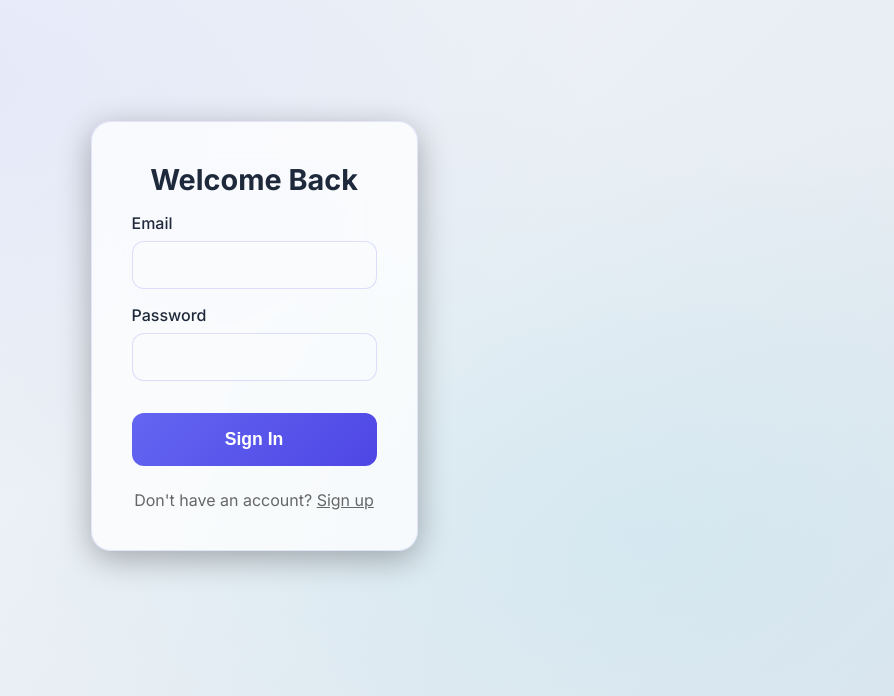
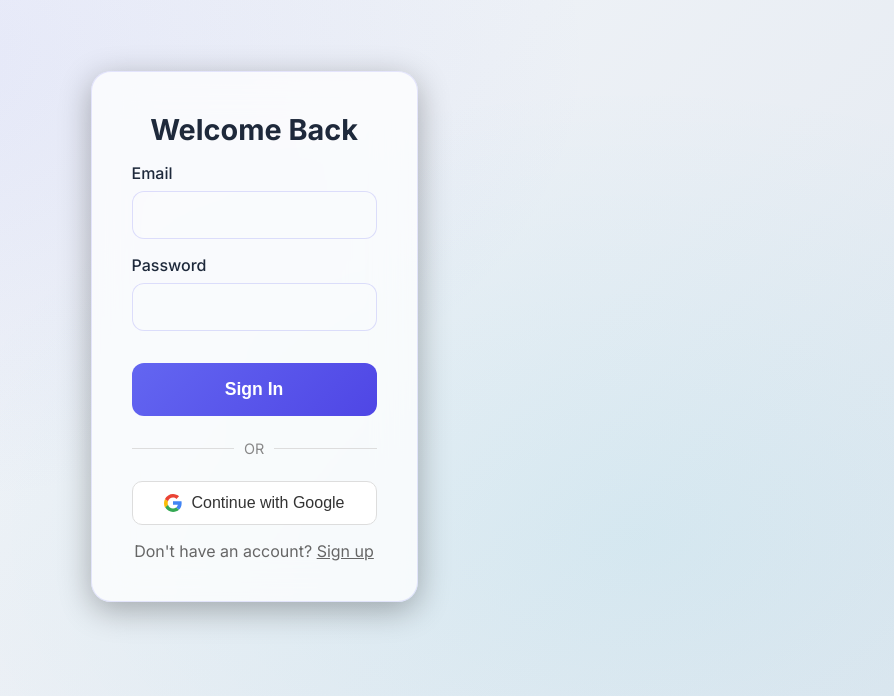
Before and after one commit to dhanush-raja-a/ai-interviewer, a Next.js app: page /login in a window 1280 px wide. Shown: the part 104-800 px from the top of the page, without its empty margins (386-1280 px from the left). Built offline with nearby package versions, Linux system fonts and the light colour scheme.

Commit message:
make ready for deployment

```diff
--- a/app/api/auth/[...nextauth]/route.ts
+++ b/app/api/auth/[...nextauth]/route.ts
@@ -1,11 +1,17 @@
 import NextAuth, { NextAuthOptions } from "next-auth";
 import CredentialsProvider from "next-auth/providers/credentials";
+import GoogleProvider from "next-auth/providers/google";
 import bcrypt from "bcrypt";
 import pool from "@/lib/db";
 import { RowDataPacket } from "mysql2";
+import { v4 as uuidv4 } from 'uuid';
 
 export const authOptions: NextAuthOptions = {
   providers: [
+    GoogleProvider({
+      clientId: process.env.GOOGLE_CLIENT_ID || "",
+      clientSecret: process.env.GOOGLE_CLIENT_SECRET || "",
+    }),
     CredentialsProvider({
       name: "Credentials",
       credentials: {
@@ -47,9 +53,34 @@ export const authOptions: NextAuthOptions = {
   },
   secret: process.env.NEXTAUTH_SECRET || "supersecretkey9999",
   callbacks: {
-    async jwt({ token, user }) {
+    async signIn({ user, account, profile }) {
+      if (account?.provider === "google") {
+        if (!user.email) return false;
+        const [existingUsers] = await pool.execute<RowDataPacket[]>(
+          "SELECT * FROM users WHERE email = ?",
+          [user.email]
+        );
+
+        if (existingUsers.length === 0) {
+          const id = uuidv4();
+          await pool.execute(
+            "INSERT INTO users (id, email, name, image) VALUES (?, ?, ?, ?)",
+            [id, user.email || "", user.name || "", user.image || null]
+          );
+          (user as any).id = id;
+        } else {
+          await pool.execute(
+            "UPDATE users SET name = ?, image = ? WHERE email = ?",
+            [user.name || "", user.image || null, user.email || ""]
+          );
+          (user as any).id = existingUsers[0].id;
+        }
+      }
+      return true;
+    },
+    async jwt({ token, user, account }) {
       if (user) {
-        token.id = user.id;
+        token.id = (user as any).id;
       }
       return token;
     },
--- a/app/login/page.tsx
+++ b/app/login/page.tsx
@@ -63,6 +63,21 @@ export default function LoginPage() {
             {loading ? "Signing in..." : "Sign In"}
           </button>
         </form>
+
+        <div style={{ display: 'flex', alignItems: 'center', margin: '1.5rem 0' }}>
+          <div style={{ flex: 1, height: '1px', background: '#ddd' }}></div>
+          <span style={{ padding: '0 10px', color: '#888', fontSize: '0.9rem' }}>OR</span>
+          <div style={{ flex: 1, height: '1px', background: '#ddd' }}></div>
+        </div>
+
+        <button
+          onClick={() => signIn("google", { callbackUrl: "/dashboard" })}
+          className="btn-secondary"
+          style={{ width: '100%', display: 'flex', alignItems: 'center', justifyContent: 'center', gap: '10px', background: 'white', color: '#333', border: '1px solid #ddd' }}
+        >
+          <svg width="18" height="18" viewBox="0 0 18 18"><path d="M17.64 9.2c0-.63-.06-1.25-.16-1.84H9v3.49h4.84c-.21 1.12-.84 2.07-1.79 2.7l2.91 2.26c1.7-1.57 2.68-3.88 2.68-6.61z" fill="#4285F4"/><path d="M9 18c2.43 0 4.47-.8 5.96-2.18l-2.91-2.26c-.81.54-1.85.86-3.05.86-2.34 0-4.32-1.58-5.03-3.7L1.04 13.04c1.48 2.94 4.5 4.96 8.01 4.96z" fill="#34A853"/><path d="M3.97 10.72c-.18-.54-.28-1.12-.28-1.72s.1-1.18.28-1.72L1.04 4.96C.38 6.28 0 7.77 0 9.3c0 1.53.38 3.02 1.04 4.34l2.93-2.92z" fill="#FBBC05"/><path d="M9 3.58c1.32 0 2.51.45 3.44 1.35l2.58-2.58C13.47.89 11.43 0 9 0 5.48 0 2.46 2.02.98 4.96L3.97 7.28C4.68 5.16 6.66 3.58 9 3.58z" fill="#EA4335"/></svg>
+          Continue with Google
+        </button>
         <p style={{ textAlign: 'center', marginTop: '1rem', color: '#666' }}>
           Don't have an account? <Link href="/register" style={{ color: 'var(--primary)', textDecoration: 'underline' }}>Sign up</Link>
         </p>
--- a/lib/db.ts
+++ b/lib/db.ts
@@ -1,13 +1,17 @@
 import mysql from 'mysql2/promise';
 
 const pool = mysql.createPool({
-  host: 'localhost',
-  user: 'root',
-  password: 'root',
-  database: 'interview_platform',
+  host: process.env.DB_HOST || 'localhost',
+  user: process.env.DB_USER || 'root',
+  password: process.env.DB_PASSWORD || 'root',
+  database: process.env.DB_NAME || 'interview_platform',
+  port: parseInt(process.env.DB_PORT || '3306'),
   waitForConnections: true,
   connectionLimit: 10,
   queueLimit: 0,
+  ssl: process.env.DB_SSL === 'true' ? {
+    rejectUnauthorized: false
+  } : undefined
 });
 
 export default pool;
@@ -15,17 +19,15 @@ export default pool;
 export async function initDatabase() {
   const connection = await pool.getConnection();
   try {
-    await connection.query(`
-      CREATE DATABASE IF NOT EXISTS interview_platform
-    `);
-    await connection.query(`USE interview_platform`);
+    // Tables will be created in the database specified in the connection pool (DB_NAME)
 
     await connection.query(`
       CREATE TABLE IF NOT EXISTS users (
         id VARCHAR(36) PRIMARY KEY,
         email VARCHAR(255) UNIQUE NOT NULL,
-        password VARCHAR(255) NOT NULL,
+        password VARCHAR(255) NULL,
         name VARCHAR(255),
+        image VARCHAR(255),
         created_at TIMESTAMP DEFAULT CURRENT_TIMESTAMP
       )
     `);
```
Also changed, not shown: app/register/page.tsx (+16 -0 lines).
